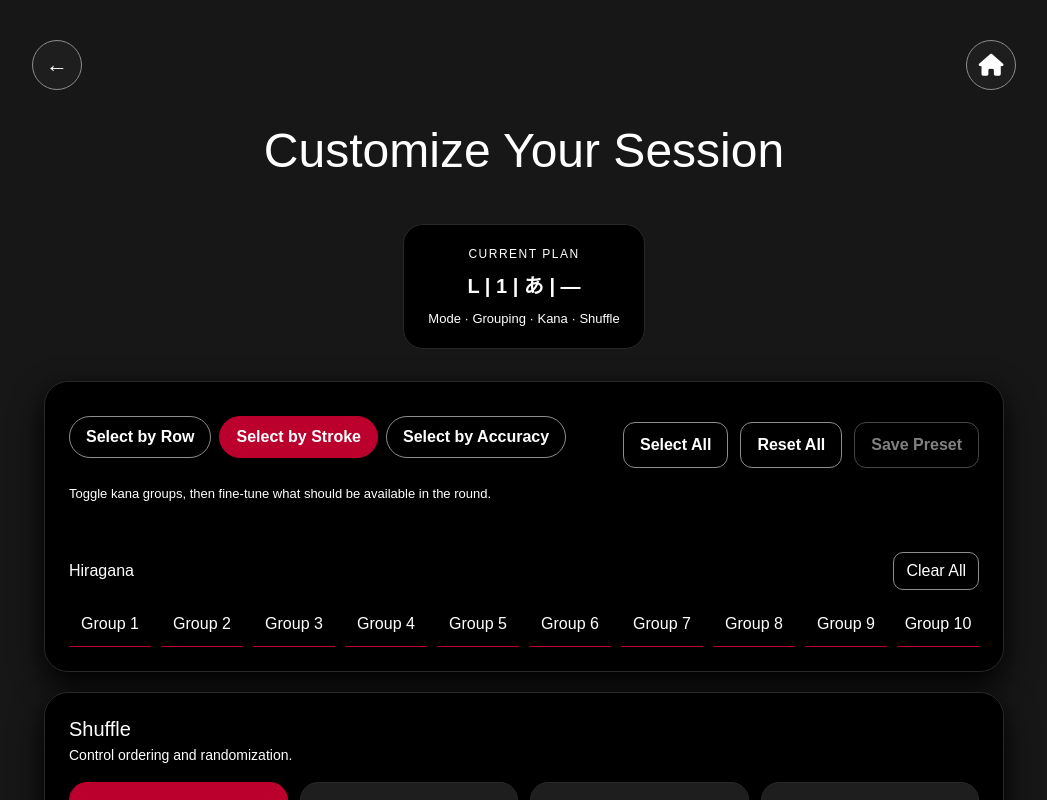
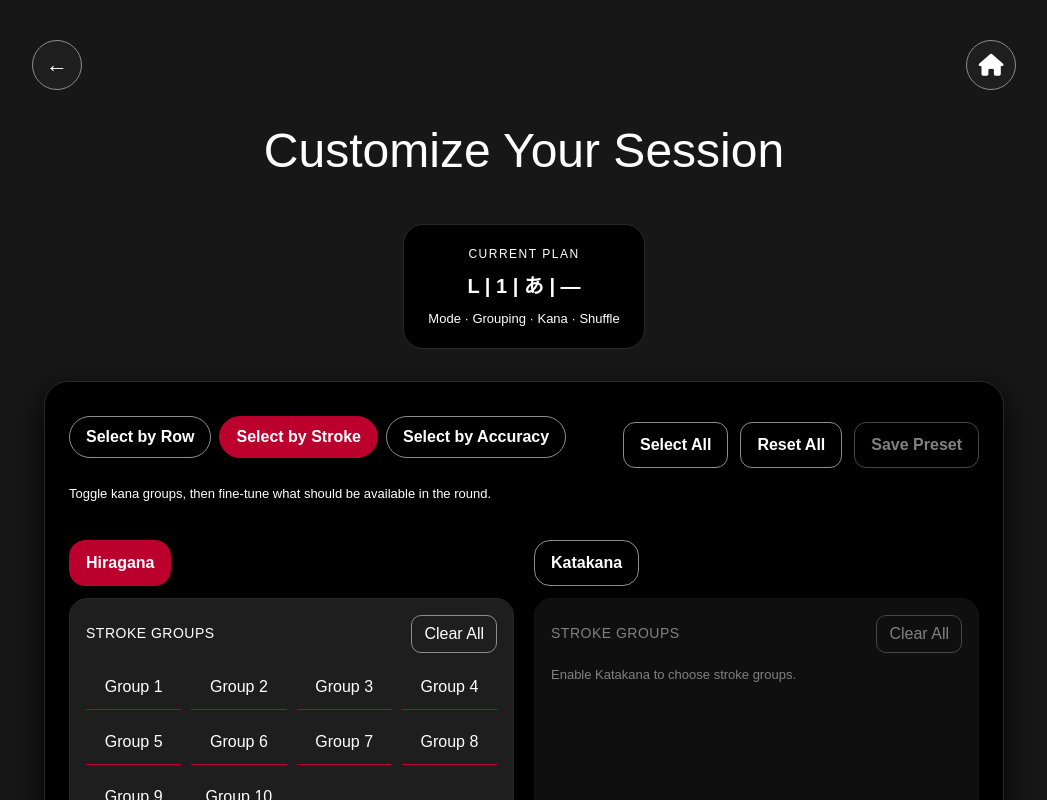
Before and after one commit to joejamsky/LanguageTrainer, a React (Create React App) app in the folder language-learner/: page /setup in a window 1280 px wide. Both pictures are taken after a click on the button "Select by Stroke". Shown: the top 800 px of the page, without its empty margins (116-1163 px from the left). Built offline with nearby package versions, Linux system fonts and the light colour scheme.

Commit message:
setup page ui

```diff
--- a/language-learner/src/Components/SelectByAccuracy.js
+++ b/language-learner/src/Components/SelectByAccuracy.js
@@ -1,9 +1,4 @@
 import React from "react";
-
-const formatLabel = (baseLabel, modifierLabel) => {
-  if (!modifierLabel) return baseLabel;
-  return `${baseLabel} · ${modifierLabel}`;
-};
 
 const SelectByAccuracy = ({
   scriptKeys,
@@ -14,50 +9,70 @@ const SelectByAccuracy = ({
   getCharacterOptionActive,
   getAccuracyValue,
   handleAccuracyChange,
+  handleCharacterOptionToggle,
+  handleScriptModifierToggle,
+  isAnyRowsSelected,
+  handleToggleAllRows,
 }) => {
-  const panels = [];
-
-  scriptKeys.forEach((scriptKey) => {
-    const scriptOption = kanaOptionMap[scriptKey];
+  const toggleBaseGroup = (scriptOption, scriptKey) => {
+    const hasRowsSelected = isAnyRowsSelected(scriptKey);
+    const shouldEnable = !hasRowsSelected;
+    handleToggleAllRows(scriptKey, shouldEnable);
     const scriptActive = getCharacterOptionActive(scriptOption);
-    const scriptLabel = scriptOption?.label || scriptKey;
-    if (!customSelections.rows[scriptKey]) return;
-
-    panels.push({
-      key: scriptKey,
-      label: scriptLabel,
-      enabled: scriptActive,
-    });
-
-    modifierOptions.forEach((modifier) => {
-      const rowKey = getScriptModifierKey(scriptKey, modifier.key);
-      if (!customSelections.rows[rowKey]) return;
-      const enabled =
-        scriptActive && getCharacterOptionActive(modifier);
-      panels.push({
-        key: rowKey,
-        label: formatLabel(scriptLabel, modifier.label),
-        enabled,
-      });
-    });
-  });
-
-  if (!panels.length) {
-    return (
-      <div className="accuracy-selection-card">
-        <p className="empty-state">Enable a kana group above to set accuracy targets.</p>
-      </div>
-    );
+    if (shouldEnable && !scriptActive) {
+      handleCharacterOptionToggle(scriptOption);
+    } else if (!shouldEnable && scriptActive) {
+      handleCharacterOptionToggle(scriptOption);
     }
+  };
 
   return (
-    <div className="accuracy-selection-card">
-      {panels.map((panel) => {
-        const sliderValue = getAccuracyValue(panel.key);
+    <div className="script-grid">
+      {scriptKeys.map((scriptKey) => {
+        const scriptOption = kanaOptionMap[scriptKey] || {
+          key: scriptKey,
+          label: scriptKey,
+          type: "character",
+        };
+        const scriptActive = isAnyRowsSelected(scriptKey);
+        const scriptLabel = scriptOption?.label || scriptKey;
+        const rowKeyMap = modifierOptions.reduce((acc, modifier) => {
+          acc[modifier.key] = getScriptModifierKey(scriptKey, modifier.key);
+          return acc;
+        }, {});
+        const sliderValue = getAccuracyValue(scriptKey);
+
         return (
-          <div key={`accuracy-${panel.key}`} className="accuracy-section">
+          <div key={scriptKey} className="script-panel">
+            <div className="script-panel-header">
+              <button
+                type="button"
+                className={`script-main-toggle ${scriptActive ? "active" : ""}`}
+                onClick={() => toggleBaseGroup(scriptOption, scriptKey)}
+              >
+                {scriptLabel}
+              </button>
+              <div className="script-inline-modifiers">
+                {modifierOptions.map((modifier) => {
+                  const panelKey = rowKeyMap[modifier.key];
+                  if (!panelKey || !customSelections.rows[panelKey]) return null;
+                  const modifierActive = isAnyRowsSelected(panelKey);
+                  return (
+                    <button
+                      key={`${scriptKey}-${modifier.key}-btn`}
+                      type="button"
+                      className={`script-sub-toggle ${modifierActive ? "active" : ""}`}
+                      onClick={() => handleScriptModifierToggle(scriptKey, modifier.key)}
+                    >
+                      {modifier.label}
+                    </button>
+                  );
+                })}
+              </div>
+            </div>
+            <div className={`accuracy-section ${scriptActive ? "" : "disabled"}`}>
               <div className="accuracy-header">
-              <h3>{panel.label}</h3>
+                <h3>Accuracy Target</h3>
                 <span>{sliderValue}%</span>
               </div>
               <input
@@ -66,10 +81,16 @@ const SelectByAccuracy = ({
                 max="100"
                 value={sliderValue}
                 onChange={(event) =>
-                handleAccuracyChange(panel.key, Number(event.target.value))
+                  handleAccuracyChange(scriptKey, Number(event.target.value))
                 }
-              disabled={!panel.enabled}
+                disabled={!scriptActive}
               />
+              {!scriptActive && (
+                <p className="panel-placeholder">
+                  Enable {scriptLabel} to set an accuracy target.
+                </p>
+              )}
+            </div>
           </div>
         );
       })}
--- a/language-learner/src/Components/SelectByStroke.js
+++ b/language-learner/src/Components/SelectByStroke.js
@@ -9,52 +9,80 @@ const SelectByStroke = ({
   areAllShapesEnabled,
   handleToggleAllShapes,
   handleShapeToggle,
+  handleCharacterOptionToggle,
 }) => {
-  const activeStrokeKeys = strokeKeys.filter((key) =>
-    getCharacterOptionActive(kanaOptionMap[key] || { key })
-  );
-
-  if (!activeStrokeKeys.length) {
+  const renderPanel = (panelKey, headerLabel, enabled, scriptLabel) => {
+    const groups = getStrokeGroupsForKana(panelKey);
+    if (!groups.length) return null;
+    const allActive = areAllShapesEnabled(customSelections.shapes, panelKey);
+    const panelClass = ["row-panel", enabled ? "" : "disabled"]
+      .filter(Boolean)
+      .join(" ");
     return (
-      <div className="shape-selection-card">
-        <p className="empty-state">Activate Hiragana or Katakana to pick stroke groups.</p>
-      </div>
-    );
-  }
-
-  return (
-    <div className="shape-selection-card">
-      {activeStrokeKeys.map((scriptKey) => {
-        const groups = getStrokeGroupsForKana(scriptKey);
-        const allActive = areAllShapesEnabled(customSelections.shapes, scriptKey);
-        const label = kanaOptionMap[scriptKey]?.label || scriptKey;
-        return (
-          <div key={scriptKey} className="row-section">
-            <div className="row-section-header">
-              <h3>{label}</h3>
+      <div key={`${panelKey}-panel`} className={panelClass}>
+        <div className="row-panel-header">
+          <h4>{headerLabel}</h4>
           <button
             type="button"
             className="toggle-all"
-                onClick={() => handleToggleAllShapes(scriptKey, !allActive)}
+            onClick={() => handleToggleAllShapes(panelKey, !allActive)}
+            disabled={!enabled}
           >
             {allActive ? "Clear All" : "Select All"}
           </button>
         </div>
+        {enabled ? (
           <div className="shape-toggle-grid">
             {groups.map((group) => {
-                const active = customSelections.shapes[scriptKey]?.[group];
+              const active = customSelections.shapes[panelKey]?.[group];
               return (
                 <button
-                    key={`${scriptKey}-shape-${group}`}
+                  key={`${panelKey}-shape-${group}`}
                   type="button"
                   className={`shape-toggle ${active ? "active" : ""}`}
-                    onClick={() => handleShapeToggle(scriptKey, group)}
+                  onClick={() => handleShapeToggle(panelKey, group)}
                 >
                   Group {group}
                 </button>
               );
             })}
           </div>
+        ) : (
+          <p className="panel-placeholder">
+            Enable {scriptLabel || headerLabel} to choose stroke groups.
+          </p>
+        )}
+      </div>
+    );
+  };
+
+  return (
+    <div className="script-grid">
+      {strokeKeys.map((scriptKey) => {
+        const scriptOption = kanaOptionMap[scriptKey] || {
+          key: scriptKey,
+          label: scriptKey,
+          type: "character",
+        };
+        const scriptActive = getCharacterOptionActive(scriptOption);
+        const label = scriptOption?.label || scriptKey;
+        return (
+          <div key={scriptKey} className="script-panel">
+            <div className="script-panel-header">
+              <button
+                type="button"
+                className={`script-main-toggle ${scriptActive ? "active" : ""}`}
+                onClick={() => handleCharacterOptionToggle(scriptOption)}
+              >
+                {label}
+              </button>
+            </div>
+            {renderPanel(
+              scriptKey,
+              "Stroke Groups",
+              scriptActive,
+              label
+            )}
           </div>
         );
       })}
--- a/language-learner/src/Pages/Setup.js
+++ b/language-learner/src/Pages/Setup.js
@@ -394,6 +394,7 @@ const Setup = () => {
                 areAllShapesEnabled={areAllShapesEnabled}
                 handleToggleAllShapes={handleToggleAllShapes}
                 handleShapeToggle={handleShapeToggle}
+                handleCharacterOptionToggle={handleCharacterOptionToggle}
               />
             )}
             {selectionTab === "accuracy" && (
@@ -406,6 +407,10 @@ const Setup = () => {
                 getCharacterOptionActive={getCharacterOptionActive}
                 getAccuracyValue={getAccuracyValue}
                 handleAccuracyChange={handleAccuracyChange}
+                handleCharacterOptionToggle={handleCharacterOptionToggle}
+                handleScriptModifierToggle={handleScriptModifierToggle}
+                isAnyRowsSelected={isAnyRowsSelected}
+                handleToggleAllRows={handleToggleAllRows}
               />
             )}
           </div>
--- a/language-learner/src/Styles/Setup.scss
+++ b/language-learner/src/Styles/Setup.scss
@@ -417,6 +417,11 @@
     border: 1px solid vars.$color-border-strong;
     padding: 16px;
     background: vars.$color-bg-panel;
+}
+
+.accuracy-section.disabled {
+    opacity: 0.5;
+    pointer-events: none;
 }
 
 .accuracy-header {
```
Lines whose indentation alone changed are shown as unchanged.
